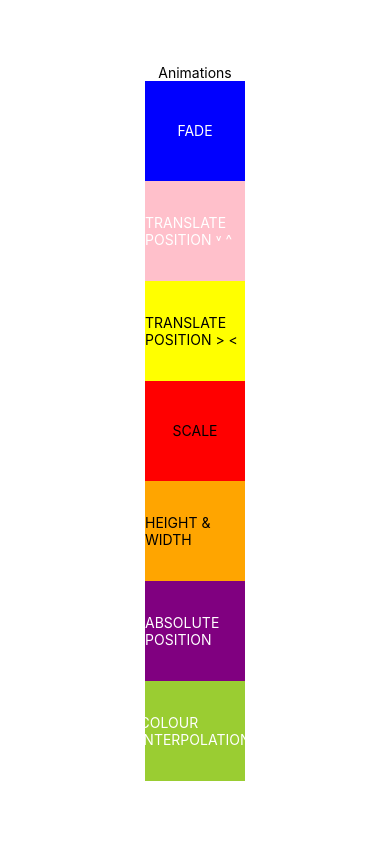
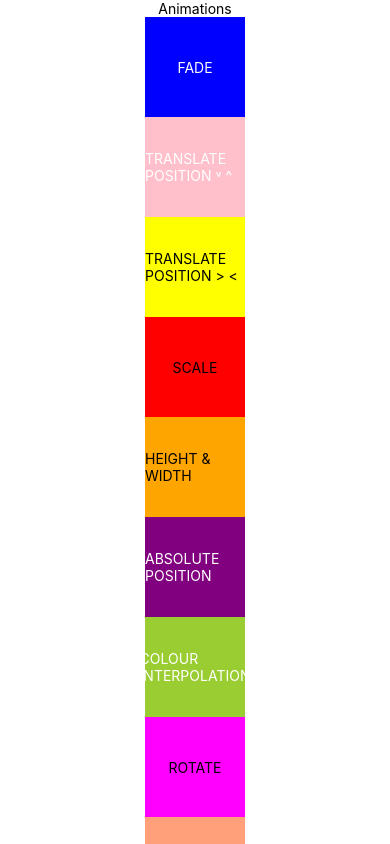
Before and after one commit to niccmac/animations, a React Native app: screen / in a window 390 px wide. Built offline with nearby package versions, Linux system fonts and the light colour scheme.

Commit message:
Add rotate

```diff
--- a/App.js
+++ b/App.js
@@ -6,6 +6,7 @@ import {
   View,
   Animated,
   Easing,
+  ScrollView,
 } from "react-native";
 import React, { useRef, useEffect, FC } from "react";
 
@@ -100,7 +101,26 @@ export default function App() {
       }).start();
     });
   };
+  const rotate = useRef(new Animated.Value(0)).current;
+  const rotateInterpolate = rotate.interpolate({
+    inputRange: [0, 360],
+    outputRange: ["0deg", "360deg"],
+  });
+  const startRotateAnimation = () => {
+    Animated.timing(rotate, {
+      toValue: 360,
+      duration: 3000,
+      useNativeDriver: false,
+    }).start(() => {
+      Animated.timing(rotate, {
+        toValue: 0,
+        duration: 1500,
+        useNativeDriver: false,
+      }).start();
+    });
+  };
   return (
+    <ScrollView>
       <View style={styles.container}>
         <Text>Animations</Text>
         <StatusBar style="auto" />
@@ -220,7 +240,54 @@ export default function App() {
             <Text style={{ color: "white" }}>{"COLOUR INTERPOLATION"}</Text>
           </Animated.View>
         </TouchableWithoutFeedback>
+        <TouchableWithoutFeedback onPressIn={startRotateAnimation}>
+          <Animated.View
+            style={{
+              backgroundColor: "fuchsia",
+              flexDirection: "row",
+              height: 100,
+              width: 100,
+              justifyContent: "center",
+              alignItems: "center",
+              transform: [{ rotate: rotateInterpolate }],
+            }}
+          >
+            <Text style={{ color: "black" }}>{"ROTATE"}</Text>
+          </Animated.View>
+        </TouchableWithoutFeedback>
+
+        <TouchableWithoutFeedback onPressIn={startRotateAnimation}>
+          <Animated.View
+            style={{
+              backgroundColor: "lightsalmon",
+              flexDirection: "row",
+              height: 100,
+              width: 100,
+              justifyContent: "center",
+              alignItems: "center",
+              transform: [{ rotateX: rotateInterpolate }],
+            }}
+          >
+            <Text style={{ color: "black" }}>{"ROTATE X"}</Text>
+          </Animated.View>
+        </TouchableWithoutFeedback>
+        <TouchableWithoutFeedback onPressIn={startRotateAnimation}>
+          <Animated.View
+            style={{
+              backgroundColor: "saddlebrown",
+              flexDirection: "row",
+              height: 100,
+              width: 100,
+              justifyContent: "center",
+              alignItems: "center",
+              transform: [{ rotateY: rotateInterpolate }],
+            }}
+          >
+            <Text style={{ color: "black" }}>{"ROTATE Y"}</Text>
+          </Animated.View>
+        </TouchableWithoutFeedback>
       </View>
+    </ScrollView>
   );
 }
 
```
Lines whose indentation alone changed are shown as unchanged.
